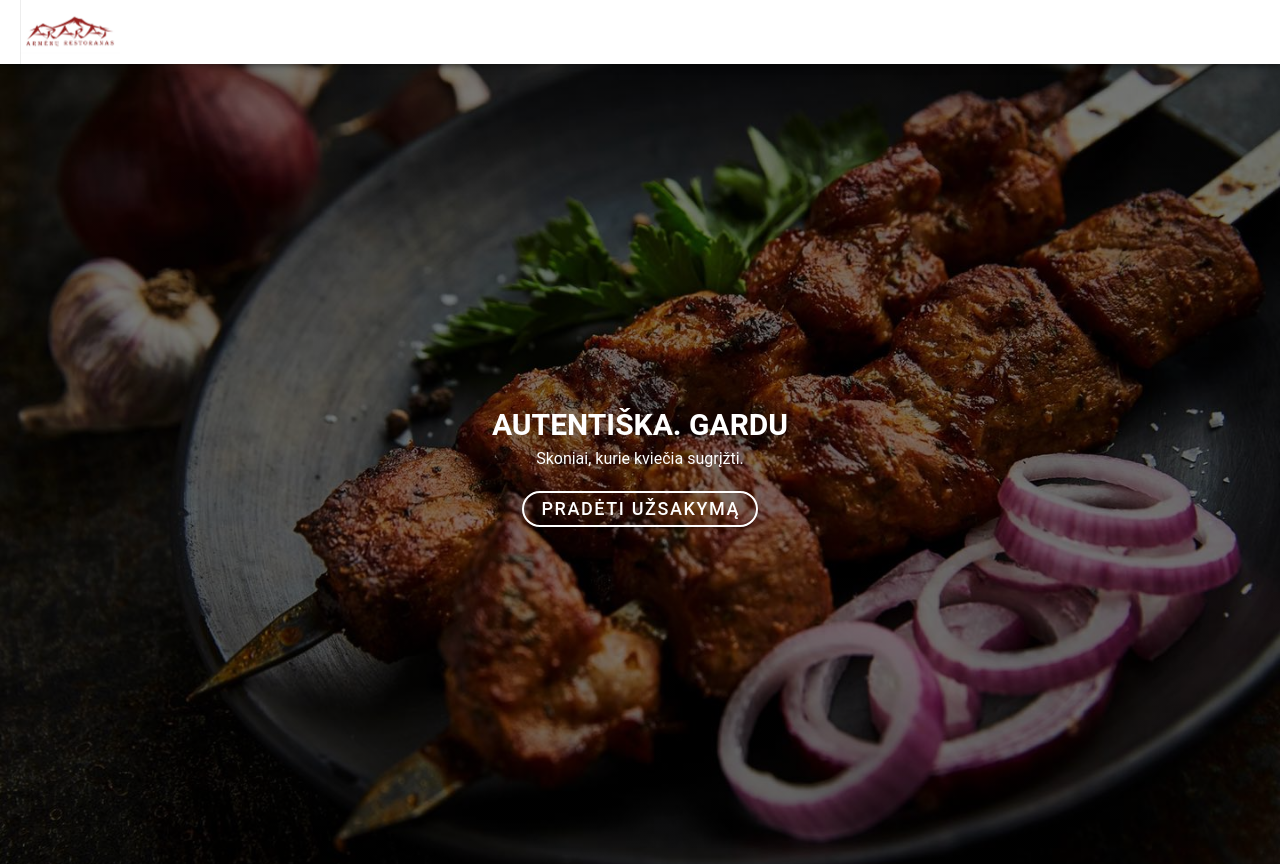
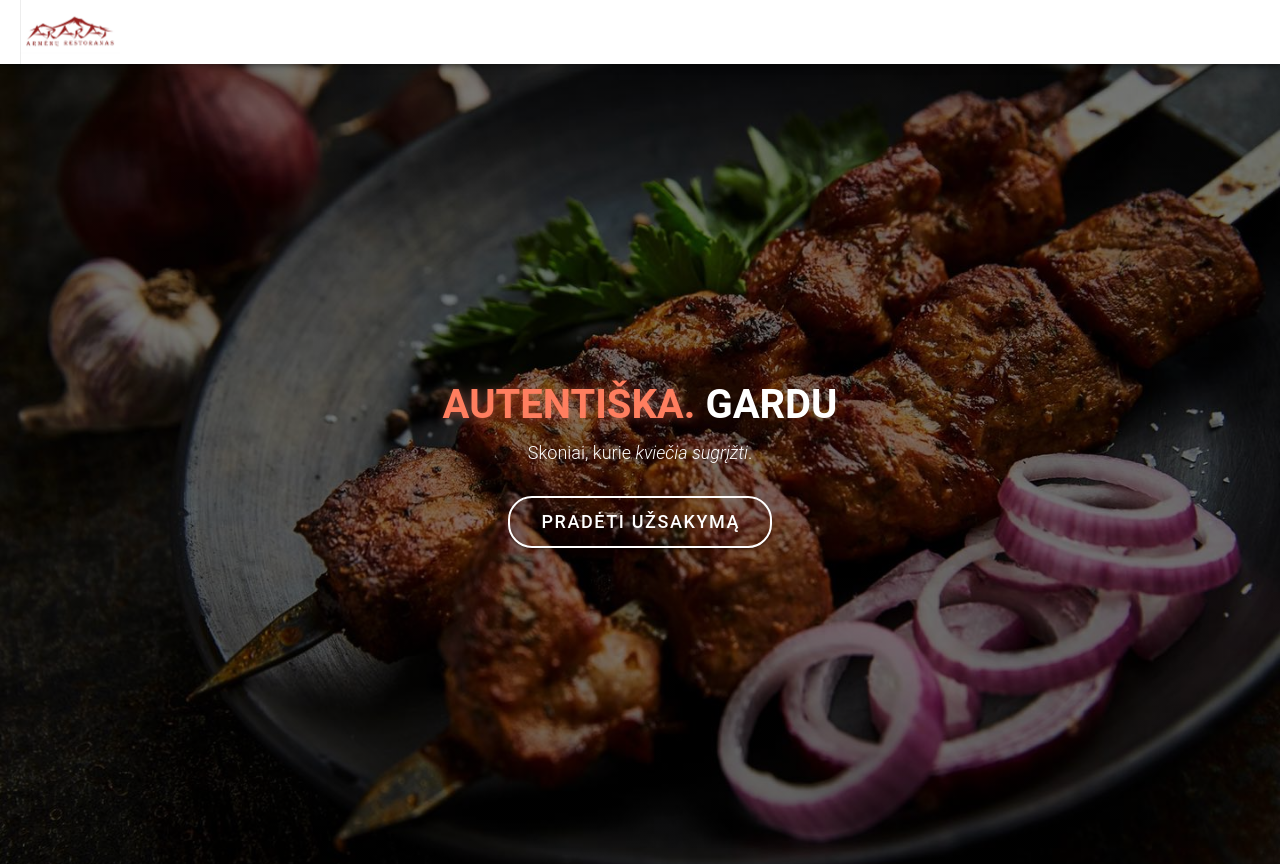
Before and after one commit to aleksas424/AraratDemo, a Vue app in the folder Meniu/: page / in a window 1280 px wide. Built offline with nearby package versions, Linux system fonts and the light colour scheme.

Commit message:
Update HomePage.vue

```diff
--- a/Meniu/src/pages/HomePage.vue
+++ b/Meniu/src/pages/HomePage.vue
@@ -4,9 +4,13 @@
     <v-container>
       <v-row class="text-center" align="center" justify="center">
         <v-col cols="12" md="8">
-          <h1 class="headline font-weight-bold animated fadeInUp">Autentiška. Gardu</h1>
-          <p class="subheading animated fadeInUp">Skoniai, kurie kviečia sugrįžti.</p>
-          <v-btn
+          <h1 class="headline font-weight-bold animated fadeInUp">
+            <span class="highlight">Autentiška.</span> Gardu
+          </h1>
+          <p class="subheading animated fadeInUp">
+            Skoniai, kurie <span class="italic">kviečia sugrįžti</span>.
+          </p>
+          <v-btn size="x-large"
             class="start-order-btn animated bounceIn"
             to="/menu"
             rounded
@@ -32,59 +36,59 @@
   flex-direction: column;
   justify-content: center;
   align-items: center;
-  background-image: linear-gradient(rgba(0, 0, 0, 0.5), rgba(0, 0, 0, 0.5)), url('../assets/Saskyk.jpg')
+  background-image: linear-gradient(rgba(0, 0, 0, 0.5), rgba(0, 0, 0, 0.5)), url('../assets/Saskyk.jpg');
 }
-
-
 
 .headline {
   font-weight: 700;
-  font-size: 30px;
+  font-size: 40px; /* Padidintas dydis */
   text-transform: uppercase;
+  line-height: 1.2; /* Gražesnis tarpas tarp eilučių */
 }
 
+.highlight {
+  color: #ff7e5f; /* Akcento spalva */
+  text-shadow: 1px 1px 10px rgba(255, 126, 95, 0.5); /* Švytėjimas */
+}
 
+.subheading {
+  font-size: 18px;
+  font-weight: 300;
+  margin-top: 10px;
+}
+
+.italic {
+  font-style: italic; /* Dėmesį traukiantis stilius */
+}
 
 .start-order-btn {
-  margin-top: 20px;
+  margin-top: 30px;
   font-size: 18px;
+  padding: 10px 30px;
   border: 2px solid #ffffff;
   background-color: transparent;
   color: #ffffff;
-  animation: bounceIn 1s;
+  transition: all 0.3s ease-in-out;
 }
 
-.headline {
-  animation: fadeInUp 1s ease-in-out;
+.start-order-btn:hover {
+  background-color: #ff7e5f;
+  color: #ffffff;
+  transform: translateY(-5px);
 }
 
-.subheading {
-  animation: fadeInUp 1.5s ease-in-out;
-}
+@media (max-width: 768px) {
+  .headline {
+    font-size: 30px;
+  }
 
-/* Animations */
-@keyframes fadeInUp {
-  0% {
-    opacity: 0;
-    transform: translateY(20px);
+  .subheading {
+    font-size: 16px;
   }
-  100% {
-    opacity: 1;
-    transform: translateY(0);
-  }
-}
 
-@keyframes bounceIn {
-  0% {
-    transform: scale(0);
-    opacity: 0;
-  }
-  60% {
-    transform: scale(1.1);
-  }
-  100% {
-    transform: scale(1);
-    opacity: 1;
+  .start-order-btn {
+    font-size: 16px;
+    padding: 8px 20px;
   }
 }
 </style>
```
